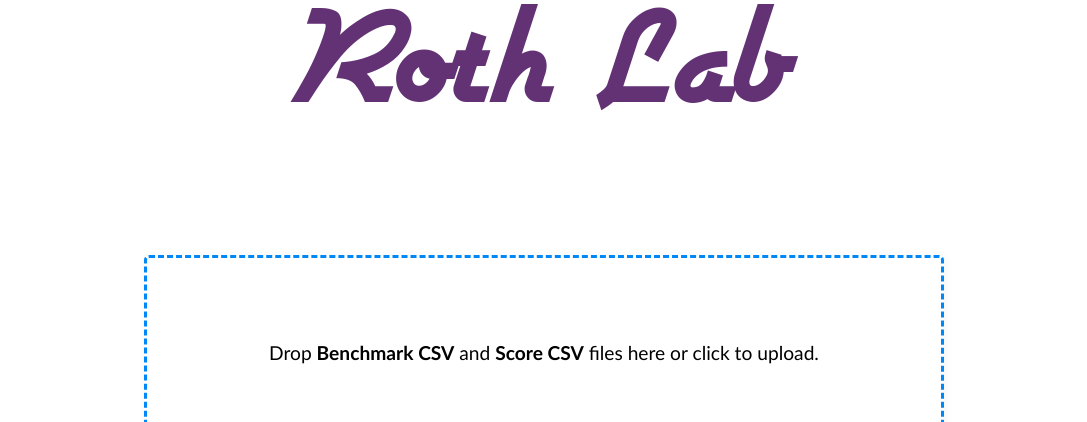
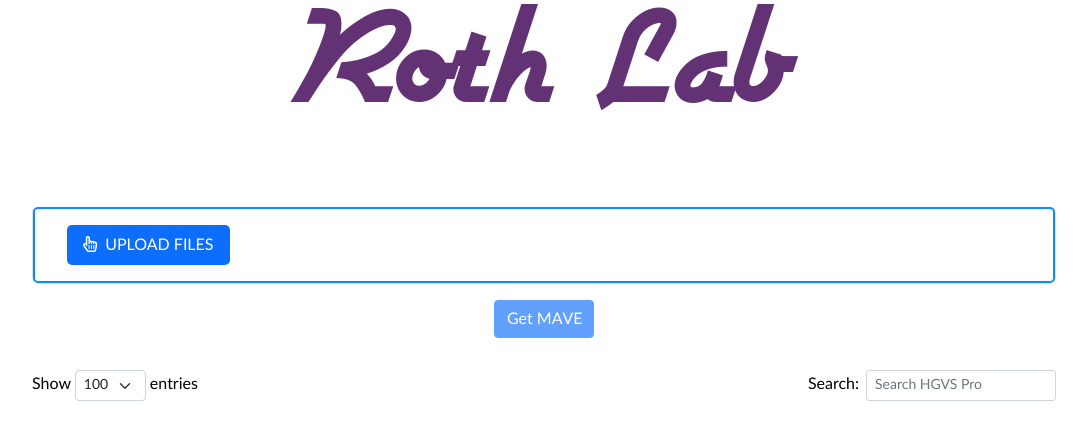
Before and after one commit to irahorecka/llrws, a Flask app: page / in a window 1280 px wide. Shown: the part 180-602 px from the top of the page, without its empty margins (96-1183 px from the left). Run offline with Flask 2, Linux system fonts and the light colour scheme; some libraries are stand-ins or nearby versions.

Commit message:
update templates

```diff
--- a/llrws/templates/layout.html
+++ b/llrws/templates/layout.html
@@ -14,9 +14,11 @@
   <link rel="stylesheet" href="{{ url_for('static', filename='css/latolatinfonts.css') }}">
   <link rel="stylesheet" href="{{ url_for('static', filename='css/nav.css') }}">
   <link rel="stylesheet" href="{{ url_for('static', filename='css/main.css') }}">
+  {%- block css -%}{%- endblock -%}
   <link class="img-fluid rounded-circle float-left mr-2" rel="shortcut icon" type="image/png" href="{{ url_for('static', filename='images/favicon.ico') }}">
   <script src="{{ url_for('static', filename="external/jquery-3.6.0.min.js") }}"></script>
   <script src="{{ url_for('static', filename="external/bootstrap-5.0.2/js/bootstrap.min.js") }}"></script>
+  {%- block js -%}{%- endblock -%}
   <!-- <script src="{{ url_for('static', filename="external/htmx-1.5.0.min.js") }}"></script> -->
   <title>{{ content.title }}</title>
 </head>
--- a/llrws/templates/main/index.html
+++ b/llrws/templates/main/index.html
@@ -1,6 +1,17 @@
 {% extends "layout.html" %}
 
+{% block js %}
+  <script defer src="{{ url_for('static', filename="external/alpine-3.3.2.min.js") }}"></script>
+{% endblock %}
+
 {% block content %}
+  <div id="score-accordion" class="position-relative border border-top-0" x-data="{selected:null}">
+    <button type="button" class="w-100 bg-white" @click="selected !== 1 ? selected = 1 : selected = null">
+      <div class="d-flex justify-content-between">
+        <span class="accordion-desc bg-primary"><i class="far fa-hand-pointer"></i>&nbsp UPLOAD FILES</span>
+      </div>
+    </button>
+    <div class="position-relative overflow-hidden transition-accordion mh-0" style="" x-ref="container1" x-bind:style="selected == 1 ? 'max-height: ' + $refs.container1.scrollHeight + 'px' : ''">
       <div class="row dropzone-container">
         <div class="col">
           <form id="mave-upload-csv" action="{{ url_for('main.upload') }}" class="dropzone needsclick">
@@ -8,10 +19,12 @@
               Drop <strong>Benchmark CSV</strong> and <strong>Score CSV</strong> files here or click to upload.
             </div>
           </form>
+        </div>
+      </div>
+    </div>
+  </div>
   <div class="mave-button-wrapper">
     <input id="mave-button-submit" type="submit" value="Get MAVE" class="btn btn-primary" onclick="this.blur();" disabled></input>
-      </div>
-    </div>
   </div>
   <table id="data" class="display compact table table-striped" width="100%">
     <thead>
```
Lines whose indentation alone changed are shown as unchanged.
